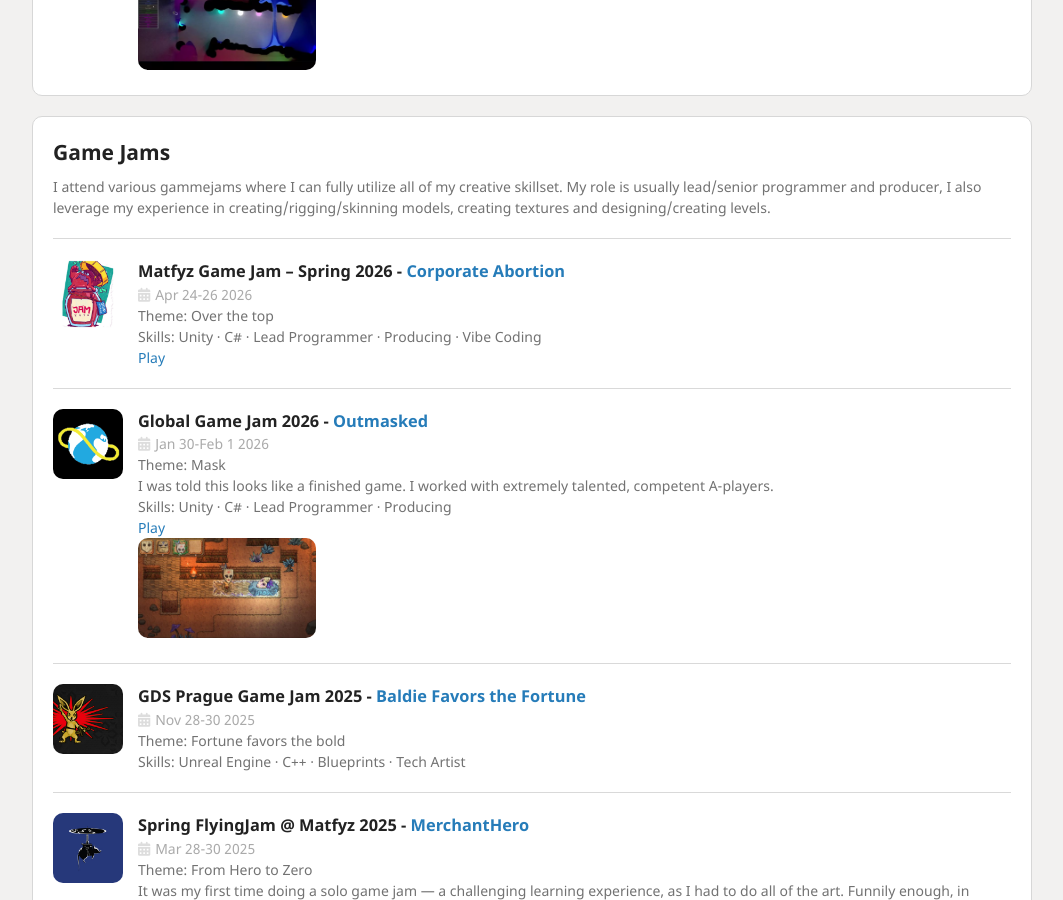
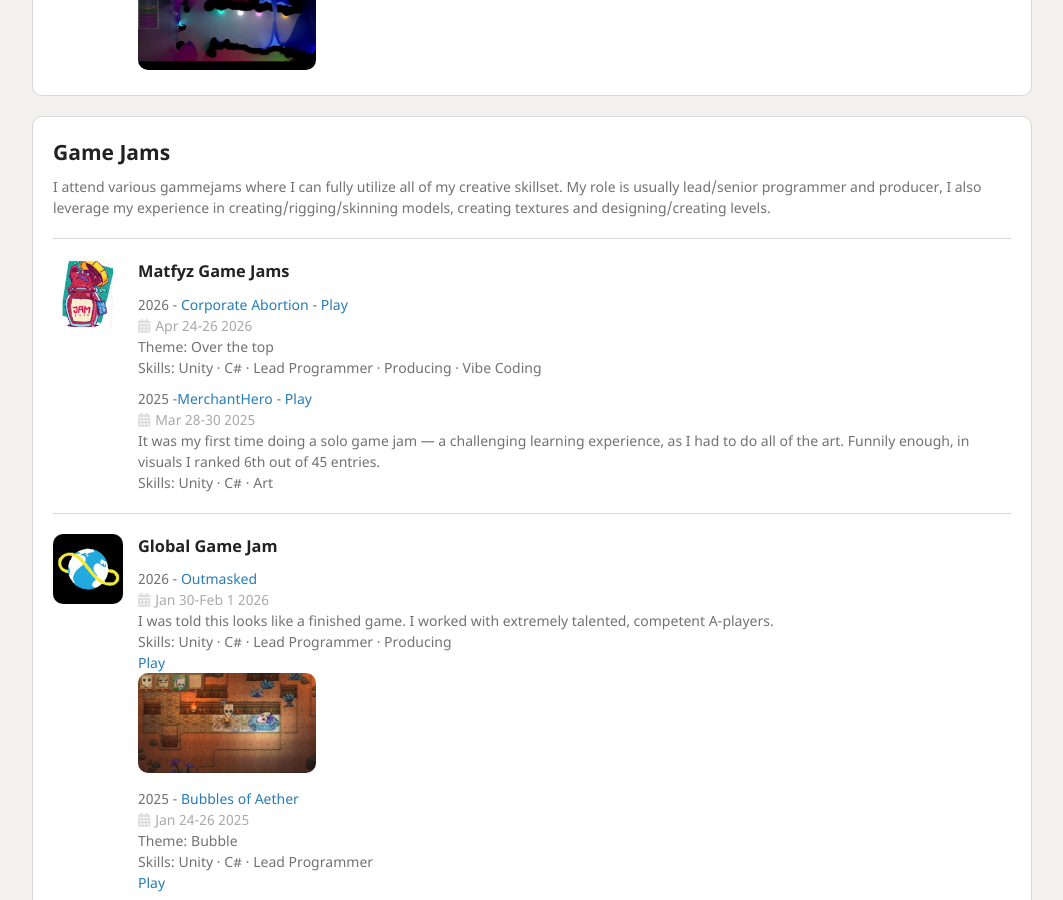
Before and after one commit to JakubNei/jakubnei.github.io, a Jekyll site: the page built from index.html, in a window 1280 px wide and 900 px high, scrolled down 3403 px. Shown: the whole window, without its empty margins (108-1171 px from the left). Built offline with Jekyll 4.4.1, drawn with Linux system fonts in a browser that asks for light colours; nearby versions of some CDN libraries; some of the changed text lies outside the part shown.

Commit message:
More coincise GameJams sections

```diff
--- a/pages/portfolio/portfolio.html
+++ b/pages/portfolio/portfolio.html
@@ -172,66 +172,41 @@
 	<section>
 		<img src="{{'pages/portfolio/logo-matfyz-gamejam.png' | relative_url }}">
 		<aside>
-			<h3>Matfyz Game Jam – Spring 2026 - <a href="https://ondrisu.itch.io/corporate-abortion">Corporate Abortion</a></h3>
+			<h3>Matfyz Game Jams</h3>
+			<br>
+			<div>2026 - <a href="https://ondrisu.itch.io/corporate-abortion">Corporate Abortion</a> - <a href="https://jakubnei.github.io/CorporateAbortion-builds/last/">Play</a></div>
 			<div class="when">Apr 24-26 2026</div>
 			<div>Theme: Over the top</div>
 			<div class="skills">Skills: Unity · C# · Lead Programmer · Producing · Vibe Coding</div>
-			<div><a href="https://jakubnei.github.io/CorporateAbortion-builds/last/">Play</a></div>
+			<br>
+			<div>2025 -<a href="https://jakubnei.itch.io/merchanthero">MerchantHero</a> - <a href="https://jakubnei.itch.io/merchanthero">Play</a></div>
+			<div class="when">Mar 28-30 2025</div>
+			<div>It was my first time doing a solo game jam — a challenging learning experience, as I had to do all of the art. Funnily enough, in visuals I ranked 6th out of 45 entries.</div>
+			<div class="skills">Skills: Unity · C# · Art</div>
 		</aside>
 	</section>
 
 	<section>
 		<img src="{{'pages/portfolio/logo-globalgamejam.png' | relative_url }}">
 		<aside>
-			<h3>Global Game Jam 2026 - <a href="https://globalgamejam.org/games/2026/mask-people-4">Outmasked</a></h3>
+			<h3>Global Game Jam</h3>
+			<br>
+			<div>2026  - <a href="https://globalgamejam.org/games/2026/mask-people-4">Outmasked</a></div>
 			<div class="when">Jan 30-Feb 1 2026</div>
-			<div>Theme: Mask</div>
 			<div>I was told this looks like a finished game. I worked with extremely talented, competent A-players.</div>
 			<div class="skills">Skills: Unity · C# · Lead Programmer · Producing</div>
 			<a href="https://jakubnei.github.io/GGJ2026MaskBuilds/release/">Play</a>
 			<div class="previews">
 				<img src="{{'pages/portfolio/preview-mask-people.jpg' | relative_url }}">
 			</div>
-		</aside>
-	</section>
-
-	<section>
-		<img src="{{'pages/portfolio/logo-gds-prague.png' | relative_url }}">
-		<aside>
-			<h3>GDS Prague Game Jam 2025 - <a href="https://jakubnei.itch.io/baldie-favors-the-fortune">Baldie Favors the Fortune</a></h3>
-			<div class="when">Nov 28-30 2025</div>
-			<div>Theme: Fortune favors the bold</div>
-			<div class="skills">Skills: Unreal Engine · C++ · Blueprints · Tech Artist</div>
-		</aside>
-	</section>
-
-	<section>
-		<img src="{{'pages/portfolio/logo-flyingjam.png' | relative_url }}">
-		<aside>
-			<h3>Spring FlyingJam @ Matfyz 2025 - <a href="https://jakubnei.itch.io/merchanthero">MerchantHero</a></h3>
-			<div class="when">Mar 28-30 2025</div>
-			<div>Theme: From Hero to Zero</div>
-			<div>It was my first time doing a solo game jam — a challenging learning experience, as I had to do all of the art. Funnily enough, in visuals I ranked 6th out of 45 entries.</div>
-			<div class="skills">Skills: Unity · C# · Art</div>
-			<div><a href="https://jakubnei.itch.io/merchanthero">Play</a></div>
-		</aside>
-	</section>
-
-	<section>
-		<img src="{{'pages/portfolio/logo-globalgamejam.png' | relative_url }}">
-		<aside>
-			<h3>Global Game Jam 2025 - <a href="https://globalgamejam.org/games/2025/bubble-cards-1">Bubbles of Aether</a></h3>
+			<br>
+			<div>2025 - <a href="https://globalgamejam.org/games/2025/bubble-cards-1">Bubbles of Aether</a></div>
 			<div class="when">Jan 24-26 2025</div>
 			<div>Theme: Bubble</div>
 			<div class="skills">Skills: Unity · C# · Lead Programmer</div>
 			<div><a href="https://jakubnei.github.io/BubbleCardsBuilds/2025-02-14/">Play</a></div>
-		</aside>
-	</section>
-
-	<section>
-		<img src="{{'pages/portfolio/logo-globalgamejam.png' | relative_url }}">
-		<aside>
-			<h3>Global Game Jam 2024 - <a href="https://globalgamejam.org/games/2024/overdog-4">Over Dog</a></h3>
+			<br>
+			<div>2024 - <a href="https://globalgamejam.org/games/2024/overdog-4">Over Dog</a></div>
 			<div class="when">Jan 26-28 2024</div>
 			<div>Theme: Make me laugh</a>
 			<div>Met a couple amazing talented people. Won 1st in <a href="https://www.facebook.com/gamebeerprague/">Game Beer</a> Game Jam showcase.</div>
@@ -245,9 +220,21 @@
 	</section>
 
 	<section>
+		<img src="{{'pages/portfolio/logo-gds-prague.png' | relative_url }}">
+		<aside>
+			<h3>GDS Prague Game Jam</h3>
+			<div>2025 - <a href="https://jakubnei.itch.io/baldie-favors-the-fortune">Baldie Favors the Fortune</a></div>
+			<div class="when">Nov 28-30 2025</div>
+			<div class="skills">Skills: Unreal Engine · C++ · Blueprints · Tech Artist</div>
+		</aside>
+	</section>
+
+	<section>
 		<img src="{{'pages/portfolio/logo-ladumdare.png' | relative_url }}">
 		<aside>
-			<h3>Ladum Dare 50 - <a href="https://ldjam.com/events/ludum-dare/50/betrayal-of-lanka">Betrayal of Lanka</a></h3>
+			<h3>Ladum Dare</h3>
+			<br>
+			<div>2022 - <a href="https://ldjam.com/events/ludum-dare/50/betrayal-of-lanka">Betrayal of Lanka</a></div>
 			<div class="when">Apr 3-5 2022</div>
 			<div>Theme: Delay the inevitable</div>
 			<div>3 days of pure creativity and joy with friends</div>
@@ -272,6 +259,7 @@
 		<img src="{{'pages/portfolio/logo-vrchat.png' | relative_url }}">
 		<aside>
 			<h3><a href="https://hello.vrchat.com/" target="_blank">VRChat</a></h3>
+			<div class="when">2016 - 2019</div>
 			<ul class="points">
 				<li>Unity3D <a href="https://github.com/netri/Neitri-Unity-Shaders" target="_blank">shader</a> and content creator for VRChat</li>
 				<li>Created <a href="https://github.com/absolute-quantum/cats-blender-plugin#bone-merging" target="_blank">part of Blender plugin</a> to help simplify models for VRChat from other sources</li>
@@ -284,6 +272,7 @@
 		<img src="{{'pages/portfolio/logo-arma.png' | relative_url }}">
 		<aside>
 			<h3><a href="https://store.steampowered.com/app/33900/Arma_2/" target="_blank">Arma 2</a>/<a href="https://arma3.com/" target="_blank">3</a></h3>
+			<div class="when">2012 - 2015</div>
 			<ul class="points">
 				<li>Arma server admin for <a href="https://taw.net/" target="_blank">TAW community</a></li>
 				<li>Created and maintained useful scripts for Arma 3 community:
@@ -302,6 +291,7 @@
 		<img src="{{'pages/portfolio/logo-secondlife.png' | relative_url }}">
 		<aside>
 			<h3><a href="https://secondlife.com/" target="_blank">Second Life</a></h3>
+			<div class="when">2007 - 2011</div>
 			<ul class="points">
 				<li>Learned ingame scripting, made money for my first PC as scripter for hire</li>
 				<li>Learned basics of texturing, modeling, skinning, rigging</li>
```
